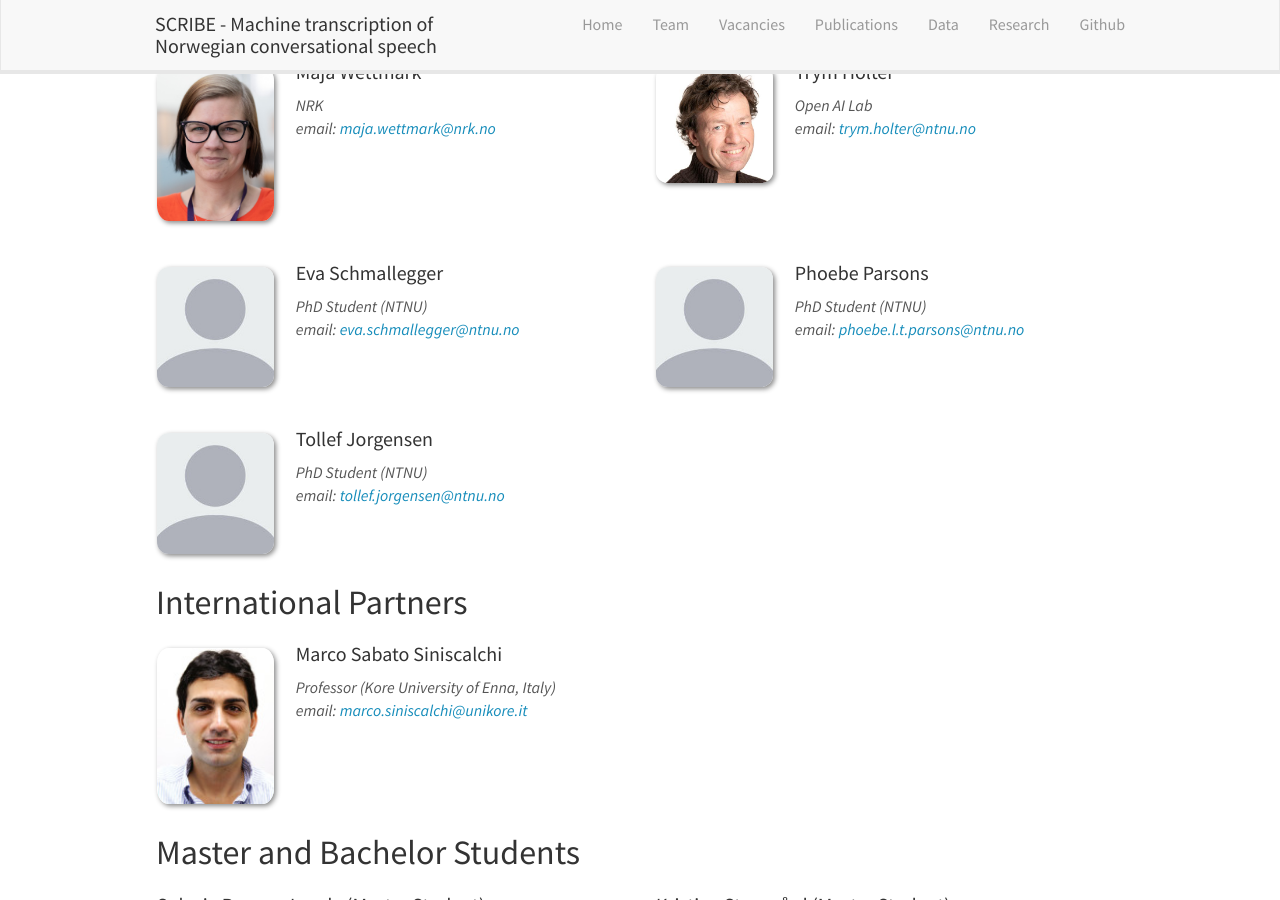
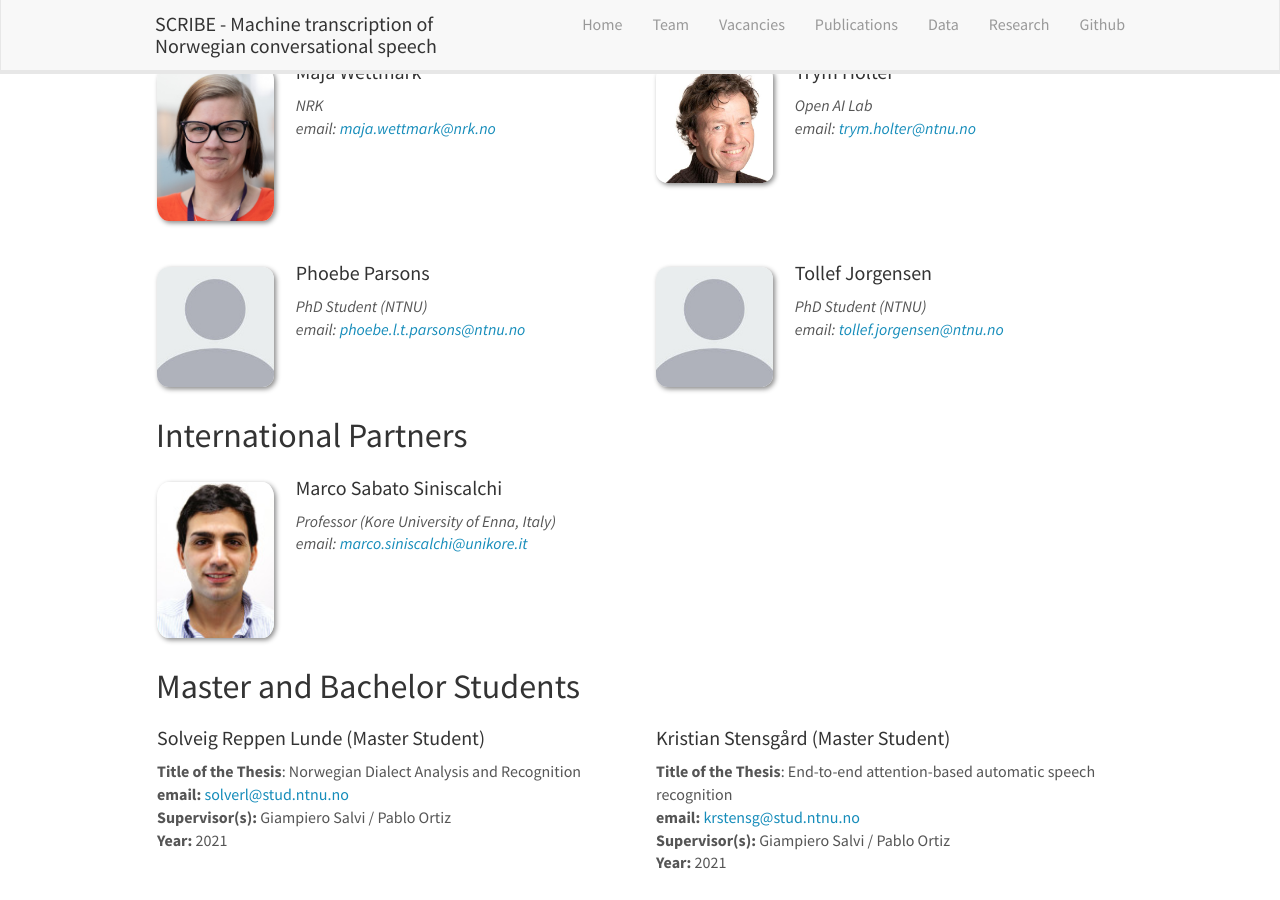
Before and after one commit to scribe-project/scribe-project.github.io, a Jekyll site: the page built from _pages/team.md, in a window 1280 px wide and 900 px high, scrolled down 1310 px. Built offline with Jekyll 4.4.1, drawn with Linux system fonts in a browser that asks for light colours; nearby versions of some CDN libraries.

Commit message:
Removed Eva from team members

```diff
--- a/_data/team_members.yml
+++ b/_data/team_members.yml
@@ -85,12 +85,6 @@
   email: trym.holter@ntnu.no
   number_educ: 0
 
-- name: Eva Schmallegger
-  photo: bio-photo.jpg
-  info: PhD Student (NTNU)
-  email: eva.schmallegger@ntnu.no
-  number_educ: 0
-
 - name: Phoebe Parsons
   photo: bio-photo.jpg
   info: PhD Student (NTNU)
```
